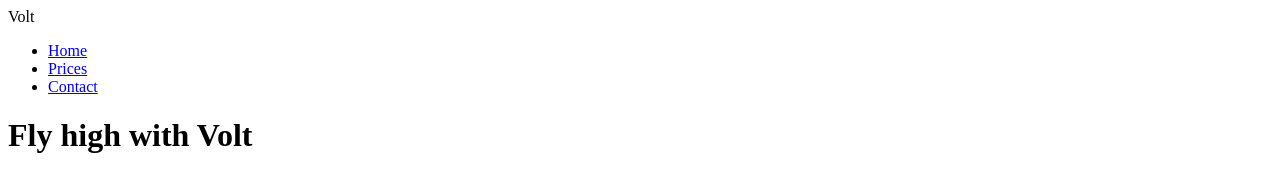
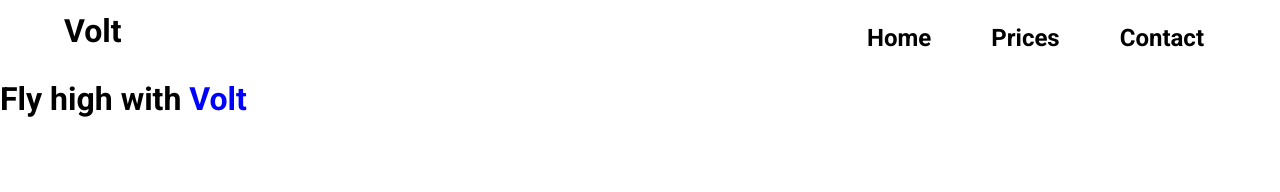
Before and after one commit to Kwantlen-Park-CSF/Kwantlen-Park-CSF.github.io, a plain HTML site: page index.html in a window 1280 px wide. Drawn offline with Linux system fonts and the light colour scheme.

Commit message:
CSS styling fix
Stylesheet was referencing an incorrectly named css file.
Changed line 8 reference to "./webpage.css" to "./style.css"

```diff
--- a/index.html
+++ b/index.html
@@ -5,7 +5,7 @@
     <meta http-equiv="X-UA-Compatible" content="IE=edge">
     <meta name="viewport" content="width=device-width, initial-scale=1.0">
     <title>Testing myself</title>
-    <link rel="stylesheet" href="./webpage.css">
+    <link rel="stylesheet" href="./style.css">
 </head>
 <body>
     <div class="navcontainer">
```
